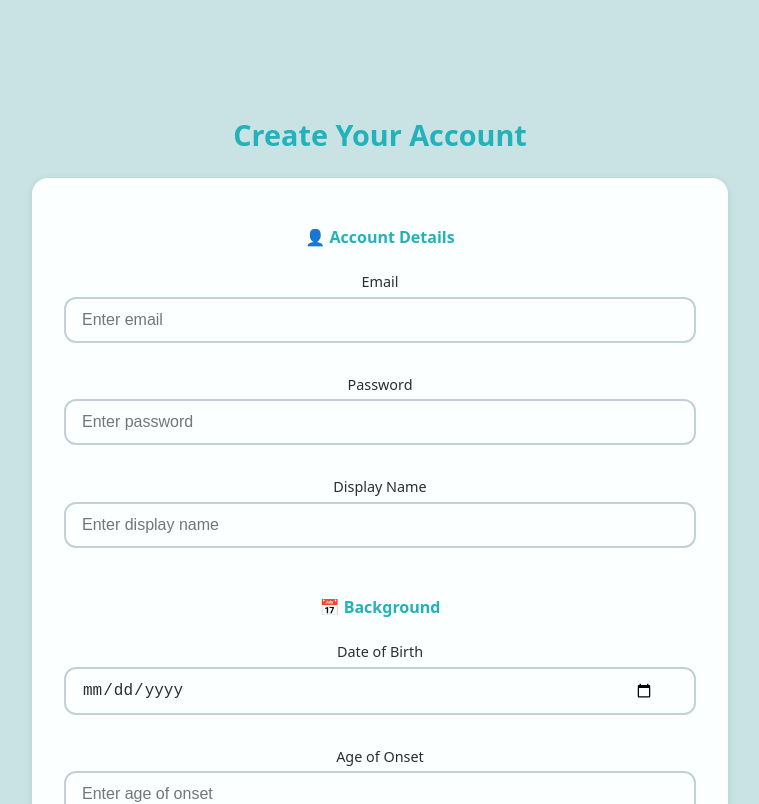
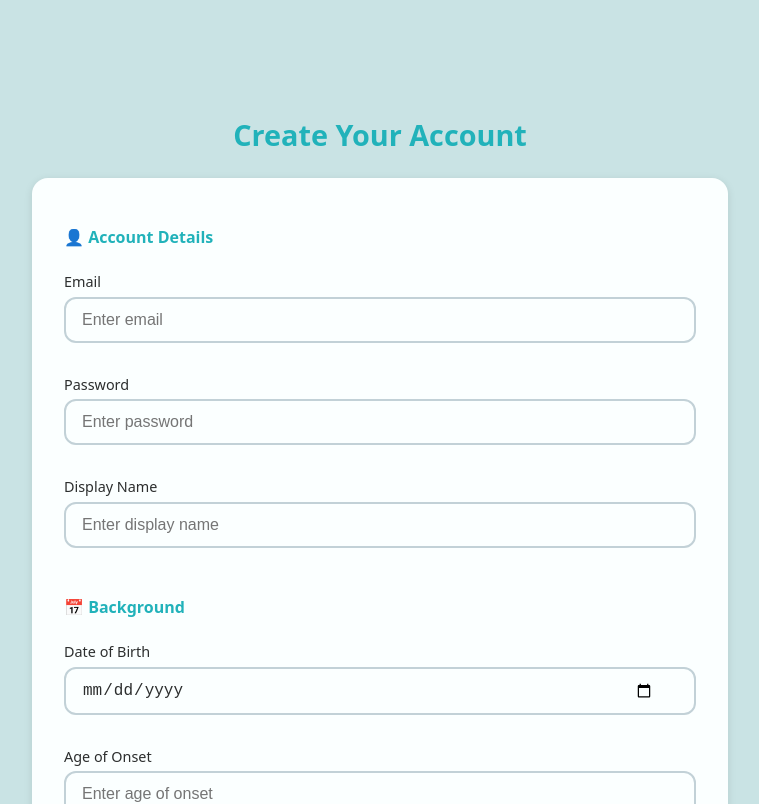
Before and after one commit to girlierazon84/TrichMind, a React (Vite) app in the folder client/: page / in a window 1280 px wide. Shown: the top 804 px of the page, without its empty margins (260-1019 px from the left). Built offline with nearby package versions, Linux system fonts and the light colour scheme; no server answers.

Commit message:
Refactor RegisterPredictForm styles for improved consistency and readability

```diff
--- a/client/src/components/RegisterPredictForm.tsx
+++ b/client/src/components/RegisterPredictForm.tsx
@@ -21,6 +21,10 @@ const FormContainer = styled.form`
     font-size: 0.9rem;
     margin-bottom: 0.5rem;
   }
+
+  label{
+    text-align: justify;
+  }
 `;
 
 const SectionTitle = styled.h3`
@@ -28,6 +32,7 @@ const SectionTitle = styled.h3`
   font-weight: 600;
   color: ${({ theme }) => theme.colors.primary};
   margin-bottom: 0.5rem;
+  text-align: left;
 `;
 
 const ErrorMessage = styled.p`
```
